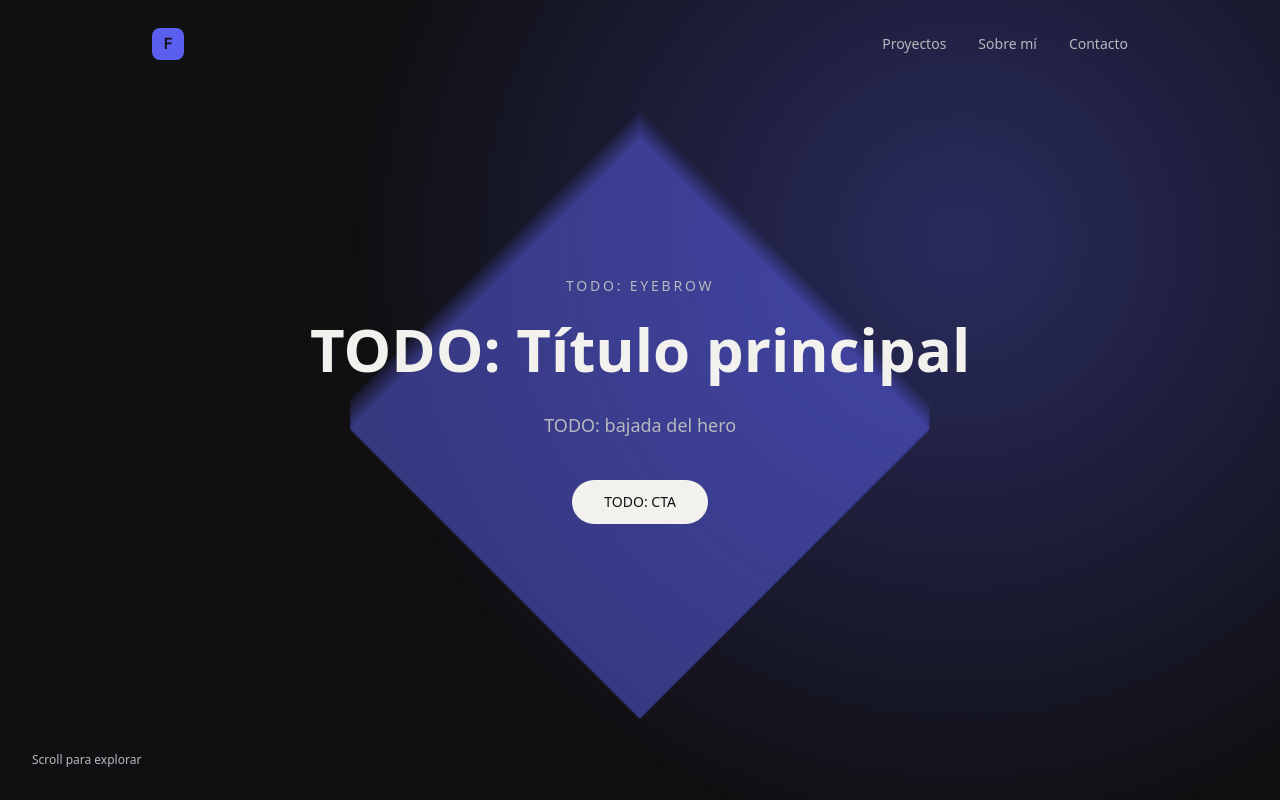
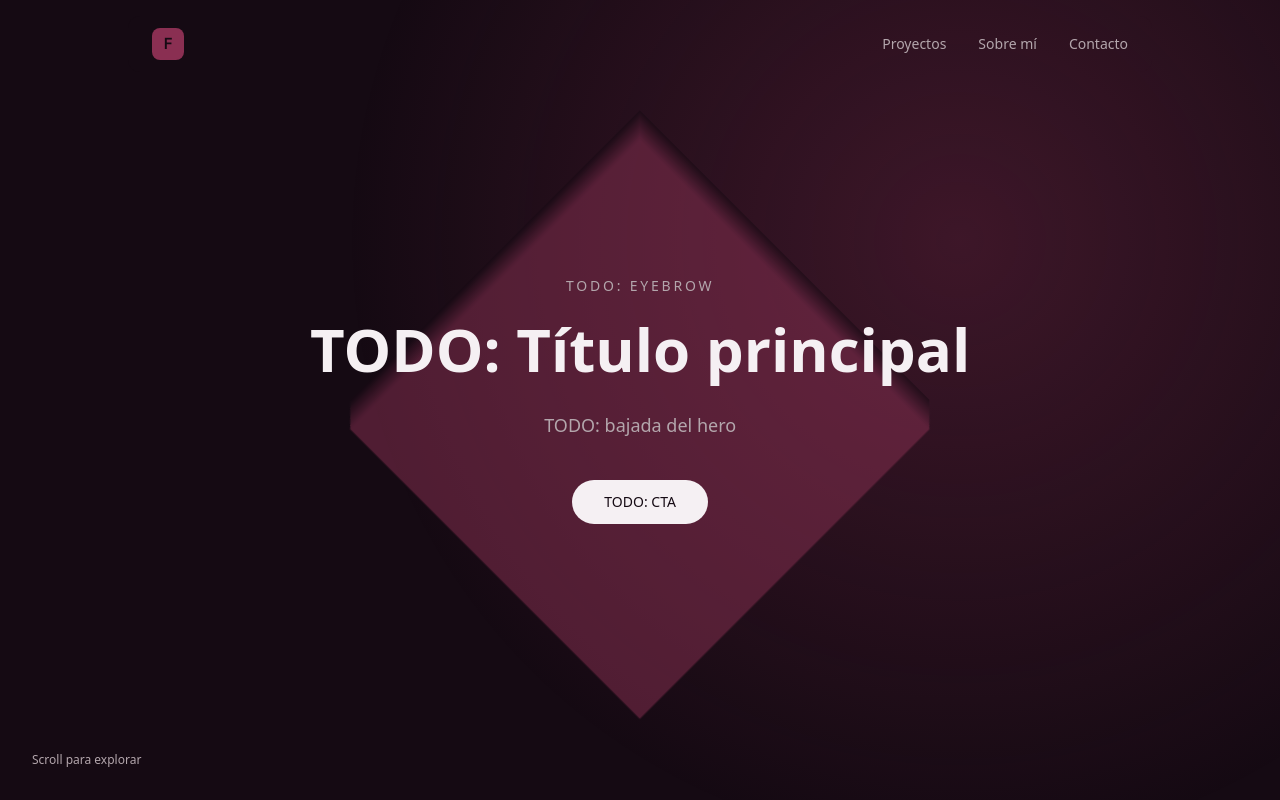
Before and after one commit to fmicieli/portfolio, a Next.js app: page / in a window 1280 px wide. Shown: the top 800 px of the page. Built offline with nearby package versions, Linux system fonts and the light colour scheme.

Commit message:
Replicate the Obermann reference's color palette (dark wine/plum bg, warm off-white text, magenta accent)

```diff
--- a/app/globals.css
+++ b/app/globals.css
@@ -1,11 +1,13 @@
 @import "tailwindcss";
 
 :root {
-  --color-bg: #101012;
-  --color-fg: #f2f1ed;
-  --color-fg-secondary: #b8b8be;
-  --color-accent: #5b5fef;
-  --color-accent-light: #8a8df5;
+  /* Palette sampled directly from the obermann-webdesign.de reference video:
+     dark wine/plum background, warm off-white text, muted magenta accent. */
+  --color-bg: #150a13;
+  --color-fg: #f5f0f3;
+  --color-fg-secondary: #b3a6ac;
+  --color-accent: #8a2f52;
+  --color-accent-light: #d98bae;
 }
 
 @theme inline {
@@ -34,10 +36,10 @@ h1, h2, h3, h4 {
    drops the blur compositing in Chromium, so the "off" state keeps opacity:1
    and instead transitions blur(14px)->blur(0px) and the tint to transparent. */
 .glass {
-  background-color: rgba(242, 241, 237, 0.08);
+  background-color: rgba(245, 240, 243, 0.08);
   backdrop-filter: blur(14px);
   -webkit-backdrop-filter: blur(14px);
-  border: 0.5px solid rgba(242, 241, 237, 0.14);
+  border: 0.5px solid rgba(245, 240, 243, 0.14);
   border-radius: 12px;
   transition:
     background-color 300ms ease,
--- a/components/Header.tsx
+++ b/components/Header.tsx
@@ -83,7 +83,7 @@ export function Header() {
             onClick={() => setOpen(false)}
           />
           <nav
-            className="relative mx-auto mt-2 flex max-w-5xl flex-col gap-1 rounded-xl border border-white/10 bg-[rgba(16,16,18,0.97)] p-2 shadow-xl backdrop-blur-md sm:hidden"
+            className="relative mx-auto mt-2 flex max-w-5xl flex-col gap-1 rounded-xl border border-white/10 bg-[rgba(21,10,19,0.97)] p-2 shadow-xl backdrop-blur-md sm:hidden"
             aria-label="Navegación móvil"
           >
             {NAV_LINKS.map((link) => (
--- a/components/Hero.tsx
+++ b/components/Hero.tsx
@@ -41,7 +41,7 @@ export function Hero() {
   const rawY = useMotionValue(30);
   const glowX = useSpring(rawX, { stiffness: 60, damping: 20 });
   const glowY = useSpring(rawY, { stiffness: 60, damping: 20 });
-  const glowBackground = useMotionTemplate`radial-gradient(circle at ${glowX}% ${glowY}%, rgba(91,95,239,0.35), transparent 55%)`;
+  const glowBackground = useMotionTemplate`radial-gradient(circle at ${glowX}% ${glowY}%, rgba(138,47,82,0.35), transparent 55%)`;
 
   function handleMouseMove(event: MouseEvent<HTMLDivElement>) {
     const rect = event.currentTarget.getBoundingClientRect();
--- a/components/Shape3D.tsx
+++ b/components/Shape3D.tsx
@@ -22,10 +22,10 @@ export function Shape3D({
   shine: MotionValue<number>;
 }) {
   const depthLayers = Array.from({ length: 18 }, (_, i) => i);
-  const darkest = { r: 30, g: 31, b: 68 };
-  const lightest = { r: 91, g: 95, b: 239 };
+  const darkest = { r: 20, g: 8, b: 17 };
+  const lightest = { r: 138, g: 47, b: 82 };
 
-  const shineBackground = useMotionTemplate`linear-gradient(105deg, #5b5fef 0%, #5b5fef calc(${shine}% - 16%), #e4e5fc calc(${shine}%), #5b5fef calc(${shine}% + 16%), #5b5fef 100%)`;
+  const shineBackground = useMotionTemplate`linear-gradient(105deg, #8a2f52 0%, #8a2f52 calc(${shine}% - 16%), #f0d6e2 calc(${shine}%), #8a2f52 calc(${shine}% + 16%), #8a2f52 100%)`;
 
   return (
     <div
```
Also changed, not shown: public/favicon.svg.
